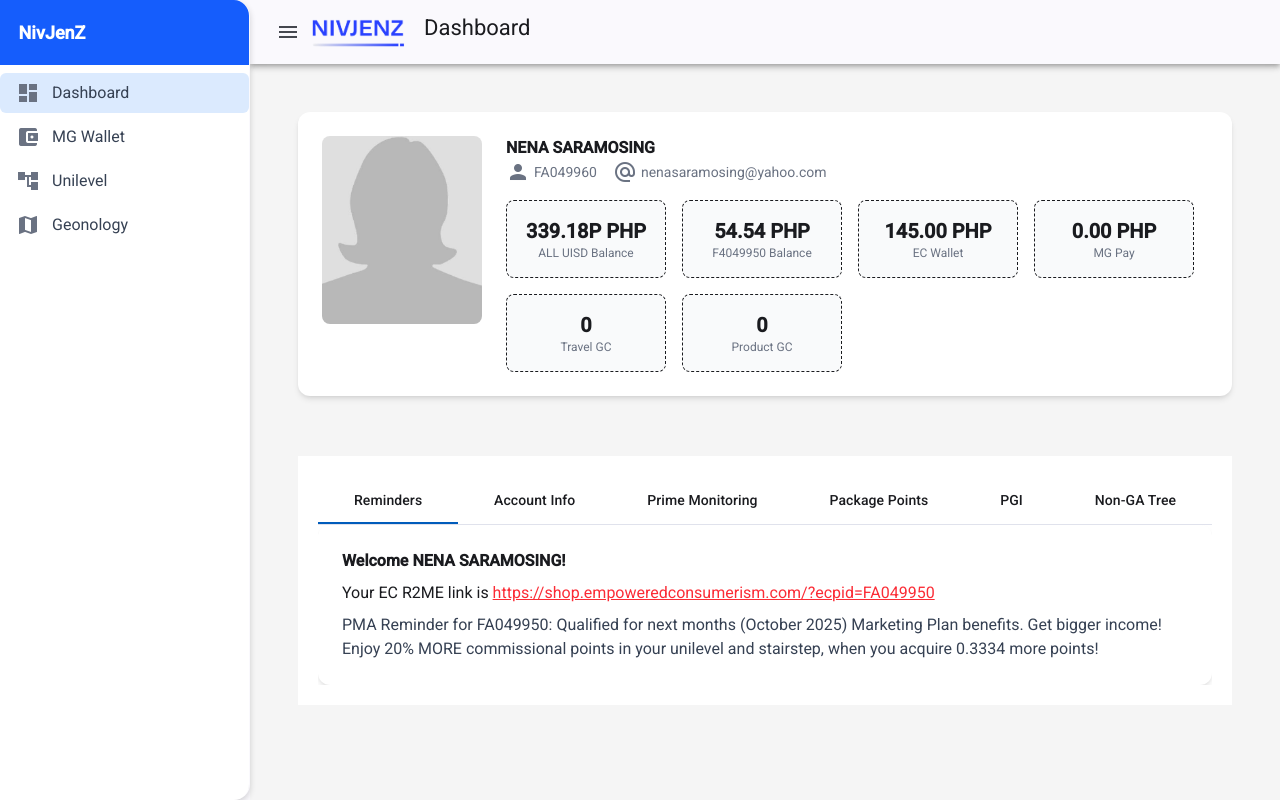
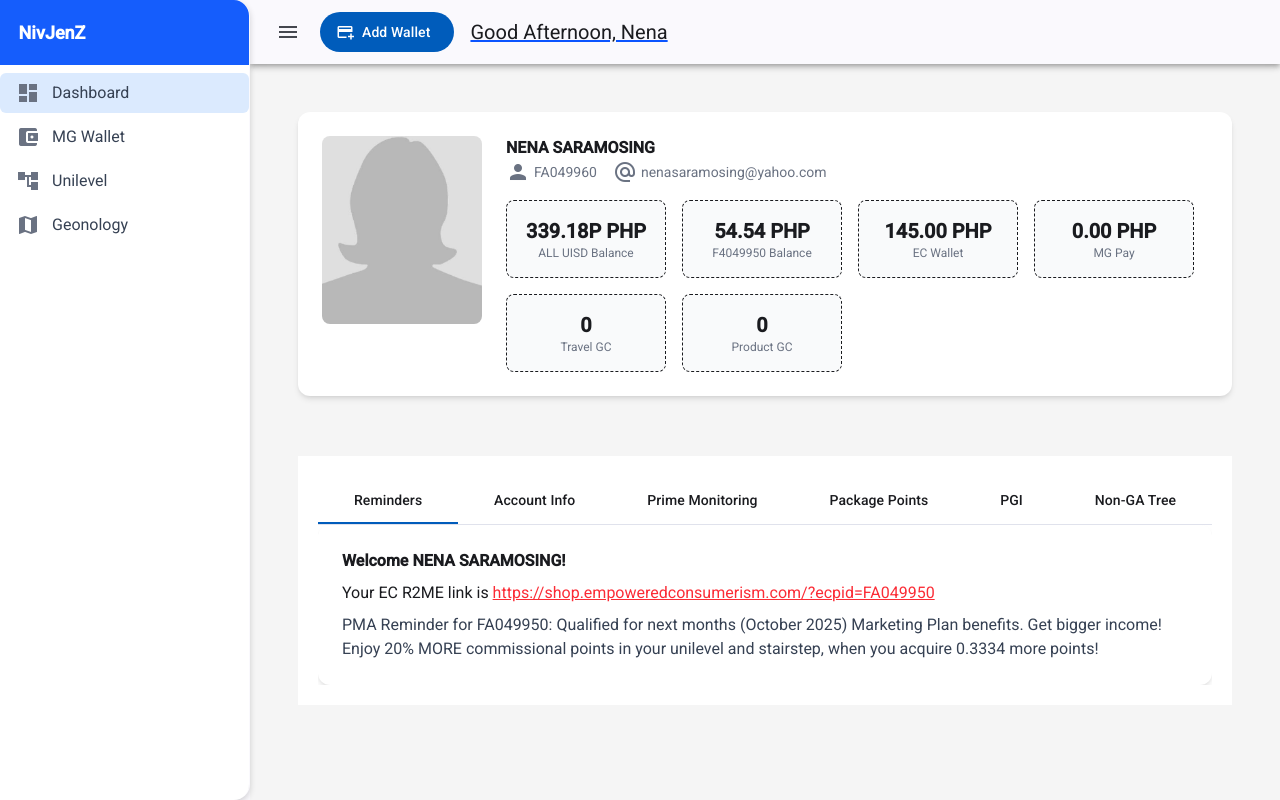
Before and after one commit to Owl-Development-Solutions/mg-global-marketingv2, an Angular app in the folder frontend/: page /dashboard in a window 1280 px wide. Built offline with nearby package versions, Linux system fonts and the light colour scheme.

Commit message:
global add wallet btn

```diff
--- /dev/null
+++ b/frontend/src/projects/app/components/add-wallet-button/add-wallet-button.component.ts
@@ -0,0 +1,22 @@
+import { Component } from '@angular/core';
+import { MatButton } from '@angular/material/button';
+import { MatIcon } from '@angular/material/icon';
+
+@Component({
+  selector: 'app-add-wallet-button',
+  imports: [MatButton, MatIcon],
+  template: `
+    <button mat-flat-button color="primary" class="add-wallet-button">
+      <mat-icon>add_card</mat-icon>
+      Add Wallet
+    </button>
+  `,
+  styles: [
+    `
+      .add-wallet-button {
+        text-wrap: nowrap;
+      }
+    `,
+  ],
+})
+export class AddWalletButtonComponent {}
--- a/frontend/src/projects/app/components/index.ts
+++ b/frontend/src/projects/app/components/index.ts
@@ -7,3 +7,4 @@ export * from './add-member-modal/add-member-modal.component';
 export * from './breakpoint-observer/breakpoint-observer.component';
 export * from './login/login.component';
 export * from './sign-up/sign-up.component';
+export * from './add-wallet-button/add-wallet-button.component';
--- a/frontend/src/projects/app/container/dashboard/dashboard.component.html
+++ b/frontend/src/projects/app/container/dashboard/dashboard.component.html
@@ -7,5 +7,11 @@
 </div>
 
 <ng-container *cdkPortal>
-  <h5 class="text-2xl font-semibold">Dashboard</h5>
+  <div class="flex gap-4 items-center">
+    <app-add-wallet-button></app-add-wallet-button>
+    <span class="underline text-xl decoration-primary">
+      {{ getTitleBasedOnTime() }},
+      {{ currentUser.firstName }}
+    </span>
+  </div>
 </ng-container>
--- a/frontend/src/projects/app/container/dashboard/dashboard.component.ts
+++ b/frontend/src/projects/app/container/dashboard/dashboard.component.ts
@@ -1,12 +1,20 @@
 import { Component, inject, OnDestroy, OnInit, ViewChild } from '@angular/core';
-import { ProfileCardComponent } from '../../components';
+import {
+  ProfileCardComponent,
+  AddWalletButtonComponent,
+} from '../../components';
 import { ProfileTabsComponent } from '../../components/profile-tabs/profile-tabs.component';
 import { PageTitlePortalService } from '../../services';
 import { CdkPortal } from '@angular/cdk/portal';
 
 @Component({
   selector: 'app-dashboard',
-  imports: [ProfileCardComponent, ProfileTabsComponent, CdkPortal],
+  imports: [
+    ProfileCardComponent,
+    ProfileTabsComponent,
+    CdkPortal,
+    AddWalletButtonComponent,
+  ],
   templateUrl: './dashboard.component.html',
   styleUrl: './dashboard.component.scss',
 })
@@ -21,6 +29,23 @@ export class DashboardComponent implements OnDestroy, OnInit {
     });
   }
 
+  currentUser = {
+    firstName: 'Nena',
+    lastName: 'Saramosing',
+  };
+
+  getTitleBasedOnTime(): string {
+    const currentHour = new Date().getHours();
+
+    if (currentHour >= 5 && currentHour < 12) {
+      return 'Good Morning';
+    } else if (currentHour >= 12 && currentHour < 18) {
+      return 'Good Afternoon';
+    } else {
+      return 'Good Evening';
+    }
+  }
+
   ngOnDestroy(): void {
     if (this.pageTitle?.isAttached) {
       this.pageTitle.detach();
--- a/frontend/src/projects/app/container/ecu-wallet/ecu-wallet.component.html
+++ b/frontend/src/projects/app/container/ecu-wallet/ecu-wallet.component.html
@@ -207,5 +207,8 @@
 </style>
 
 <ng-container *cdkPortal>
-  <h5 class="text-2xl font-semibold">MG Wallet</h5>
+  <div class="flex gap-4 items-center">
+    <app-add-wallet-button></app-add-wallet-button>
+    <h5 class="text-2xl font-semibold">MG Wallet</h5>
+  </div>
 </ng-container>
--- a/frontend/src/projects/app/container/ecu-wallet/ecu-wallet.component.ts
+++ b/frontend/src/projects/app/container/ecu-wallet/ecu-wallet.component.ts
@@ -2,6 +2,7 @@ import { Component, inject, ViewChild } from '@angular/core';
 import { CommonModule } from '@angular/common';
 import { PageTitlePortalService } from '../../services';
 import { CdkPortal } from '@angular/cdk/portal';
+import { AddWalletButtonComponent } from '../../components';
 
 interface Transaction {
   ref: string;
@@ -15,7 +16,7 @@ interface Transaction {
 
 @Component({
   selector: 'app-ecu-wallet',
-  imports: [CommonModule, CdkPortal],
+  imports: [CommonModule, CdkPortal, AddWalletButtonComponent],
   templateUrl: './ecu-wallet.component.html',
   styleUrls: ['./ecu-wallet.component.scss'],
 })
--- a/frontend/src/projects/app/container/geonology/geonology.component.html
+++ b/frontend/src/projects/app/container/geonology/geonology.component.html
@@ -15,5 +15,8 @@
 </div>
 
 <ng-container *cdkPortal>
-  <h5 class="text-2xl font-semibold">Geonology</h5>
+  <div class="flex gap-4 items-center">
+    <app-add-wallet-button></app-add-wallet-button>
+    <h5 class="text-2xl font-semibold">Geonology</h5>
+  </div>
 </ng-container>
--- a/frontend/src/projects/app/container/shell/shell-component.html
+++ b/frontend/src/projects/app/container/shell/shell-component.html
@@ -9,10 +9,7 @@
         <mat-icon>menu</mat-icon>
       </button>
 
-      <div class="flex gap-4">
-        <span>
-          <img src="logo/logo.png" alt="logo" width="100px" height="10px" />
-        </span>
+      <div class="flex ml-3">
         <ng-container *ngTemplateOutlet="titlePortal"></ng-container>
       </div>
     </mat-toolbar>
--- a/frontend/src/projects/app/container/unilevel/unilevel.component.html
+++ b/frontend/src/projects/app/container/unilevel/unilevel.component.html
@@ -121,5 +121,8 @@
 </div>
 
 <ng-container *cdkPortal>
-  <h5 class="text-2xl font-semibold">Unilevel</h5>
+  <div class="flex gap-4 items-center">
+    <app-add-wallet-button></app-add-wallet-button>
+    <h5 class="text-2xl font-semibold">Unilevel</h5>
+  </div>
 </ng-container>
--- a/frontend/src/projects/app/container/unilevel/unilevel.component.ts
+++ b/frontend/src/projects/app/container/unilevel/unilevel.component.ts
@@ -1,10 +1,11 @@
 import { Component, inject, ViewChild } from '@angular/core';
 import { PageTitlePortalService } from '../../services';
 import { CdkPortal } from '@angular/cdk/portal';
+import { AddWalletButtonComponent } from '../../components';
 
 @Component({
   selector: 'app-unilevel',
-  imports: [CdkPortal],
+  imports: [CdkPortal, AddWalletButtonComponent],
   templateUrl: './unilevel.component.html',
   styleUrl: './unilevel.component.scss',
 })
--- a/frontend/src/projects/app/pipes/form-element-errors/form-error.pipe.ts
+++ b/frontend/src/projects/app/pipes/form-element-errors/form-error.pipe.ts
@@ -11,8 +11,6 @@ export class FormErrorPipe implements PipeTransform {
   };
 
   transform(errors: ValidationErrors, label: string): string | null {
-    console.log(errors);
-
     if (errors) {
       if (errors['required']) {
         return `${label} is required`;
```
Also changed, not shown: frontend/src/projects/app/container/geonology/geonology.component.ts (+11 -2 lines).
